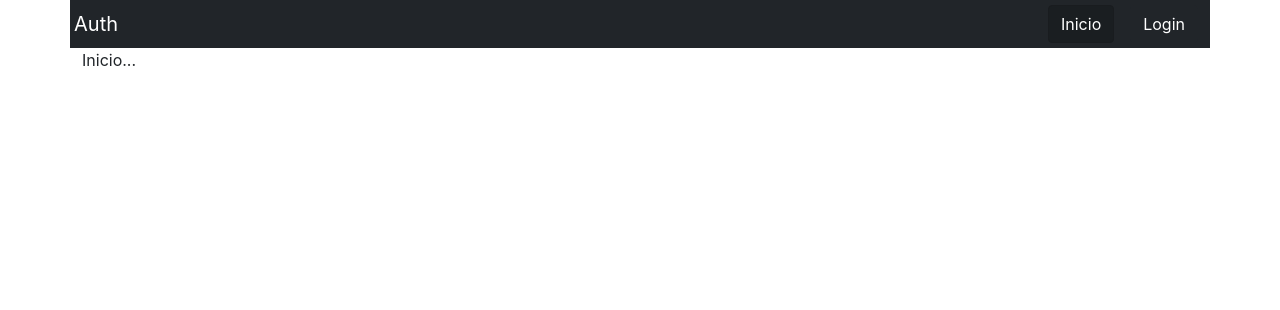
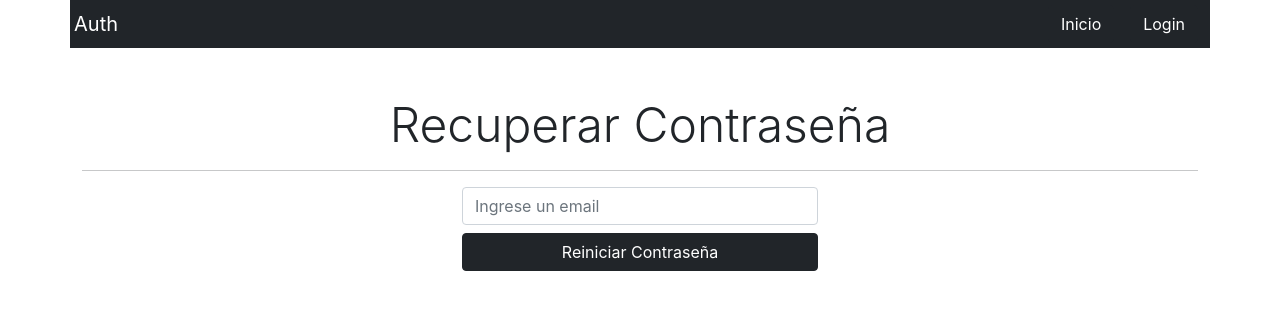
Before and after one commit to sberrus/react-firebase-auth, a React (Create React App) app: page /reset-password in a window 1280 px wide. Before the commit this address led to /. Shown: the top 310 px of the page. Built offline with nearby package versions, Linux system fonts and the light colour scheme; no server answers.

Commit message:
Sección 10 - clase 89. Incorporando recuperación de contraseña con firebase

```diff
--- a/src/App.jsx
+++ b/src/App.jsx
@@ -8,6 +8,7 @@ import { BrowserRouter as Router, Switch, Route, Redirect } from "react-router-d
 import Navbar from "./components/Navbar";
 import Login from "./components/Login";
 import Admin from "./components/Admin";
+import Resetpassword from "./components/resetpassword";
 import { auth } from "./firebase";
 import { useEffect, useState } from "react";
 
@@ -45,6 +46,9 @@ function App() {
                         <Route path="/login">
                             <Login />
                         </Route>
+                        <Route path="/reset-password">
+                            <Resetpassword />
+                        </Route>
                         <Redirect to="/" />
                     </Switch>
                 </div>
--- a/src/components/Login.jsx
+++ b/src/components/Login.jsx
@@ -5,8 +5,8 @@ import { withRouter } from "react-router-dom";
 
 //para trabajar con las redirecciones tenemos que hacer uso de la prop history por lo tanto es necesario llamar a las props en el componente.
 const Login = (props) => {
-    const [email, setEmail] = useState("prueba@samdev.es");
-    const [pass, setPass] = useState("123456");
+    const [email, setEmail] = useState("");
+    const [pass, setPass] = useState("");
     const [error, setError] = useState(null);
     const [esRegistro, setEsRegistro] = useState(false);
 
@@ -42,7 +42,6 @@ const Login = (props) => {
             //a los usuarios a la ruta determinada.
             props.history.push("/admin");
         } catch (error) {
-            console.log(error);
             if (error.code === "auth/user-not-found") {
                 setError("Usuario no registrado");
                 return;
@@ -68,7 +67,6 @@ const Login = (props) => {
             });
             props.history.push("/admin");
         } catch (error) {
-            console.log(error);
             if (error.code === "auth/email-already-in-use") {
                 setError("Usuario ya registrado");
             }
@@ -90,14 +88,39 @@ const Login = (props) => {
                         </div>
                     )}
                     <form onSubmit={procesarDatos}>
-                        <input type="email" className="form-control mb-2" placeholder="Ingrese un email" onChange={(e) => setEmail(e.target.value)} value={email} />
-                        <input type="password" className="form-control mb-2" placeholder="Ingresar contraseña" onChange={(e) => setPass(e.target.value)} value={pass} />
+                        <input
+                            type="email"
+                            className="form-control mb-2"
+                            placeholder="Ingrese un email"
+                            onChange={(e) => setEmail(e.target.value)}
+                            value={email}
+                        />
+                        <input
+                            type="password"
+                            className="form-control mb-2"
+                            placeholder="Ingresar contraseña"
+                            onChange={(e) => setPass(e.target.value)}
+                            value={pass}
+                        />
                         <button className="btn btn-dark btn-block col-12 mb-1" type="submit">
                             {esRegistro ? "Registrarse" : "Acceder"}
                         </button>
-                        <button className="btn btn-info btn-sm col-12" type="button" onClick={() => setEsRegistro(!esRegistro)}>
+                        <button
+                            className="btn btn-info btn-sm col-12"
+                            type="button"
+                            onClick={() => setEsRegistro(!esRegistro)}
+                        >
                             {esRegistro ? "¿Ya eres usuario?" : "¿No eres usuario?"}
                         </button>
+                        {!esRegistro && (
+                            <button
+                                className="btn btn-warning btn-sm col-12 mt-1"
+                                type="button"
+                                onClick={() => props.history.push("/reset-password")}
+                            >
+                                Recuperar Contraseña
+                            </button>
+                        )}
                     </form>
                 </div>
             </div>
--- /dev/null
+++ b/src/components/resetpassword.jsx
@@ -0,0 +1,66 @@
+import React, { useCallback, useState } from "react";
+import { auth } from "../firebase";
+import { withRouter } from "react-router-dom";
+
+const Resetpassword = (props) => {
+    const [email, setEmail] = useState("");
+    const [error, setError] = useState(null);
+
+    const procesarDatos = (e) => {
+        e.preventDefault();
+        if (!email.trim()) {
+            setError("Ingrese email");
+            return;
+        }
+        setEmail("");
+        setError(null);
+
+        recuperar();
+    };
+
+    const recuperar = useCallback(async () => {
+        try {
+            await auth.sendPasswordResetEmail(email);
+            console.log("correo enviado");
+            props.history.push("/login");
+        } catch (error) {
+            setError(error.message);
+        }
+    }, [email, props.history]);
+
+    return (
+        <div className="mt-5">
+            <h3 className="display-5 text-center">Recuperar Contraseña</h3>
+            <hr />
+            <div className="row justify-content-center">
+                <div className="col-12 col-sm-8 col-md-6 col-xl-4">
+                    {error && (
+                        <div className="alert alert-danger" role="alert">
+                            {error}
+                        </div>
+                    )}
+                    <form onSubmit={procesarDatos}>
+                        <input
+                            type="email"
+                            className="form-control mb-2"
+                            placeholder="Ingrese un email"
+                            onChange={(e) => setEmail(e.target.value)}
+                            value={email}
+                        />
+                        <button className="btn btn-dark btn-block col-12 mb-1" type="submit">
+                            Reiniciar Contraseña
+                        </button>
+                    </form>
+                </div>
+            </div>
+        </div>
+    );
+};
+
+export default withRouter(Resetpassword);
+/*
+    NOTA PARA LA CLASE DE RECUPERACION DE CONTRASEÑA:
+        -   FIREBASE NOS OFRECE EL CLIENTE PARA PODER ENVIAR LOS CORREOS A LOS USUARIOS DESDE EL SERVIDOR DE CORREOS DE GOOGLE.
+        -   EN EL PANEL DE ADMINISTRACIÓN DE FIREBASE PODEMOS CONFIGURAR LOS PARAMETROS PARA CAMBIAR DE CORREO O PARA CAMBIAR LOS USUARIOS Y CONTRASEÑAS DE LOS MISMOS.
+        -   EN FIREBASE TAMBIÉN PODEMOS CAMBIAR LA PLANTILLA QUE SE ENVIARÁ A LOS USUARIOS EN HTML SI DESEAMOS PERSONALIZARLA.
+*/
```
